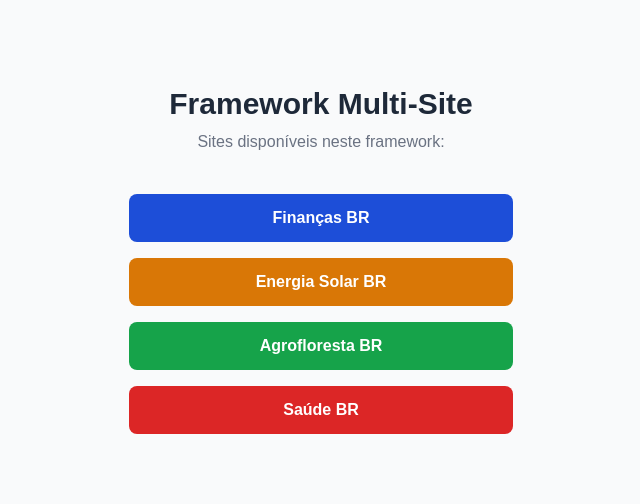
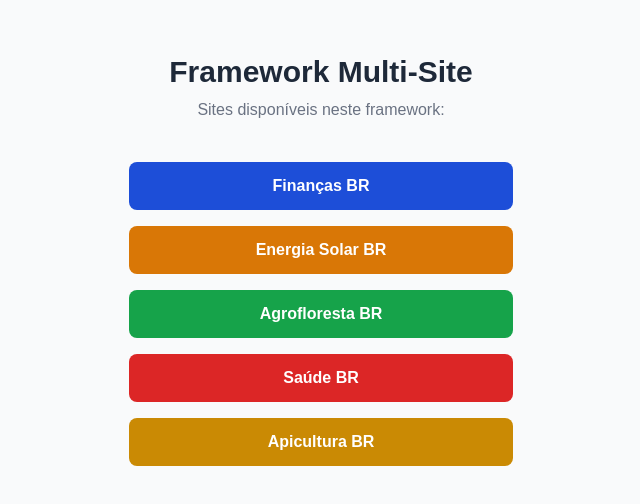
Before and after one commit to groovetroxler/AuraPro, a Next.js app: page / in a window 1280 px wide. Shown: the part 140-644 px from the top of the page, without its empty margins (319-959 px from the left). Built offline with nearby package versions, Linux system fonts and the light colour scheme.

Commit message:
feat: criar site apicultura-br via scaffold (Fase 1B)

```diff
--- /dev/null
+++ b/sites/apicultura-br/index.ts
@@ -0,0 +1,129 @@
+/**
+ * sites/apicultura-br/index.ts
+ * Gerado pelo scaffold — Fase 1B
+ * Conteúdo placeholder — substituir por conteúdo real via Rotina 2
+ */
+
+import type { SiteEntry } from '../../core/types/contracts'
+
+const SITE_KEY = 'apicultura-br'
+const ROUTE_PATH = 'apicultura'
+import { resolveSiteBaseUrl } from '../../config/site-url'
+const BASE_URL = resolveSiteBaseUrl(ROUTE_PATH)
+
+export const apiculturaBrSite: SiteEntry = {
+  config: {
+    siteKey: SITE_KEY,
+    publicName: 'Apicultura BR',
+    routePath: ROUTE_PATH,
+    locale: 'pt-BR',
+    market: 'BR',
+    status: 'active',
+    theme: {
+      brandName: 'Apicultura BR',
+      primaryColor: '#ca8a04',
+    },
+    seo: {
+      siteTitle: 'Apicultura BR',
+      defaultTitleTemplate: '%s | Apicultura BR',
+      defaultDescription: '/* PLACEHOLDER — substituir por descrição real do site */',
+      baseUrl: BASE_URL,
+    },
+    analytics: {
+      ga4MeasurementId: '',
+      enabled: false,
+    },
+    monetization: {
+      ads: {
+        enabled: process.env.NEXT_PUBLIC_ADS_TEST_MODE !== 'true',
+        provider: 'adsense',
+        publisherId: 'ca-pub-7072076910984234',
+      },
+      affiliates: {
+        enabled: false,
+        programs: [],
+      },
+    },
+  },
+  pages: [
+    {
+      id: 'apicultura-br-home',
+      siteKey: SITE_KEY,
+      type: 'home',
+      slug: 'home',
+      title: 'Início',
+      status: 'published',
+      meta: {
+        title: 'Apicultura BR — Guia Completo',
+        description: '/* PLACEHOLDER — substituir por descrição real da home */',
+      },
+      blocks: [
+        {
+          type: 'hero',
+          heading: 'Apicultura BR',
+          subheading: '/* PLACEHOLDER — substituir por subtítulo real */',
+          ctaLabel: 'Saiba mais',
+          ctaHref: `/${ROUTE_PATH}/introducao`,
+        },
+        {
+          type: 'richText',
+          html: '<p>/* PLACEHOLDER — substituir por conteúdo real da home */</p>',
+        },
+        {
+          type: 'adSlot',
+          slotId: 'apicultura-home-top',
+          format: 'responsive',
+        },
+        {
+          type: 'relatedLinks',
+          links: [
+            { label: 'Introdução', href: `/${ROUTE_PATH}/introducao` },
+          ],
+        },
+        {
+          type: 'cta',
+          label: 'Começar a ler',
+          href: `/${ROUTE_PATH}/introducao`,
+          variant: 'primary',
+        },
+      ],
+    },
+    {
+      id: 'apicultura-br-introducao',
+      siteKey: SITE_KEY,
+      type: 'article',
+      slug: 'introducao',
+      title: 'Introdução',
+      status: 'published',
+      meta: {
+        title: 'Introdução — Apicultura BR',
+        description: '/* PLACEHOLDER — substituir por descrição real */',
+      },
+      blocks: [
+        {
+          type: 'hero',
+          heading: 'Introdução',
+          subheading: '/* PLACEHOLDER — substituir por subtítulo real */',
+        },
+        {
+          type: 'articleContent',
+          html: `
+            <h2>/* PLACEHOLDER */</h2>
+            <p>Este conteúdo é placeholder e deve ser substituído por conteúdo real via Rotina 2 (ver CONTENT_GUIDE.md).</p>
+          `,
+        },
+        {
+          type: 'adSlot',
+          slotId: 'apicultura-introducao-mid',
+          format: 'rectangle',
+        },
+        {
+          type: 'cta',
+          label: 'Voltar para a home',
+          href: `/${ROUTE_PATH}`,
+          variant: 'secondary',
+        },
+      ],
+    },
+  ],
+}
--- a/sites/registry.ts
+++ b/sites/registry.ts
@@ -11,12 +11,14 @@ import { financasBrSite } from './financas-br'
 import { energiaSolarBrSite } from './energia-solar-br'
 import { agroflorestaBrSite } from './agrofloresta-br'
 import { saudeBrSite } from './saude-br'
+import { apiculturaBrSite } from './apicultura-br'
 
 const ALL_ENTRIES: SiteEntry[] = [
   financasBrSite,
   energiaSolarBrSite,
   agroflorestaBrSite,
   saudeBrSite,
+  apiculturaBrSite,
 ]
 
 // Validação executada na inicialização — erros bloqueiam, warnings são logados
```
